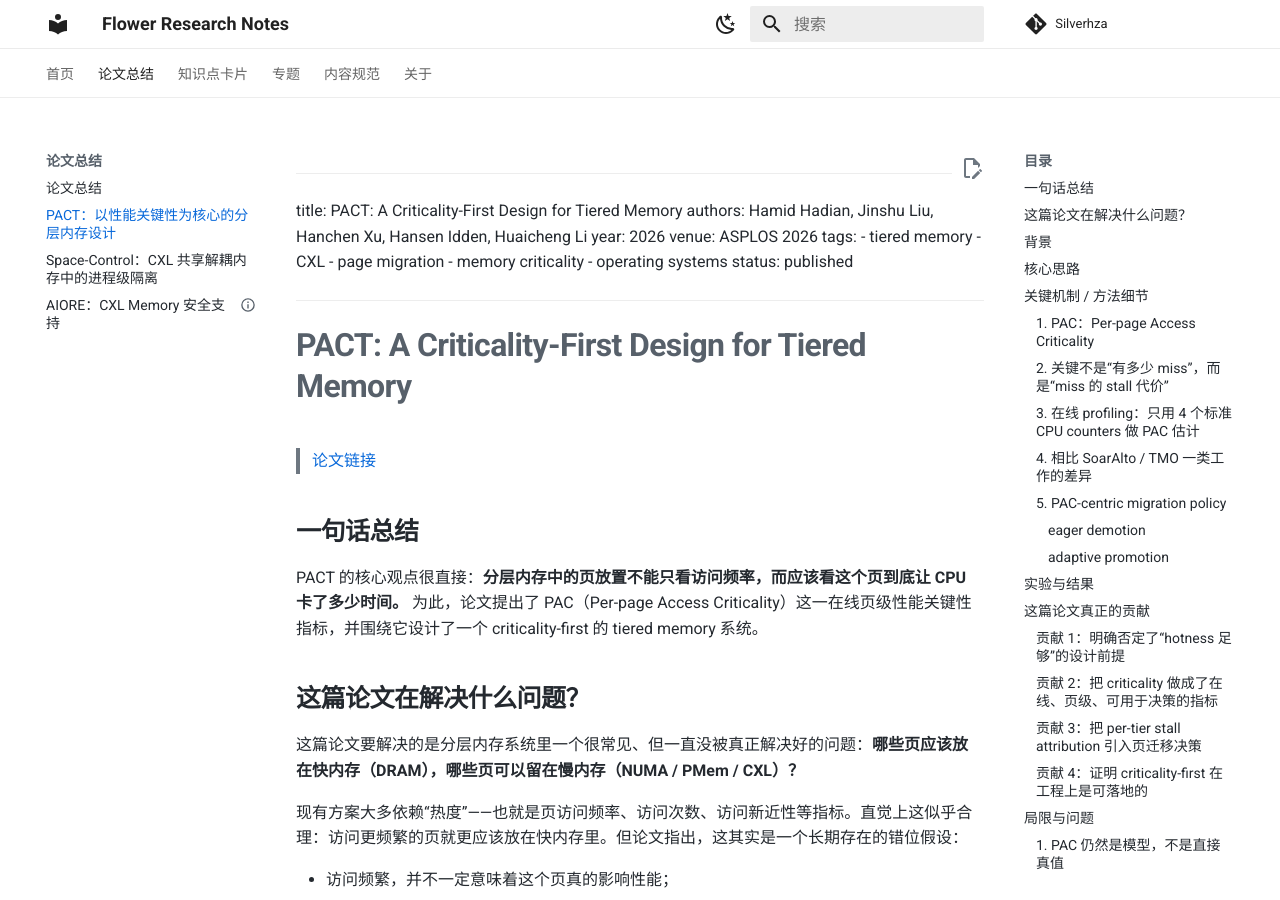
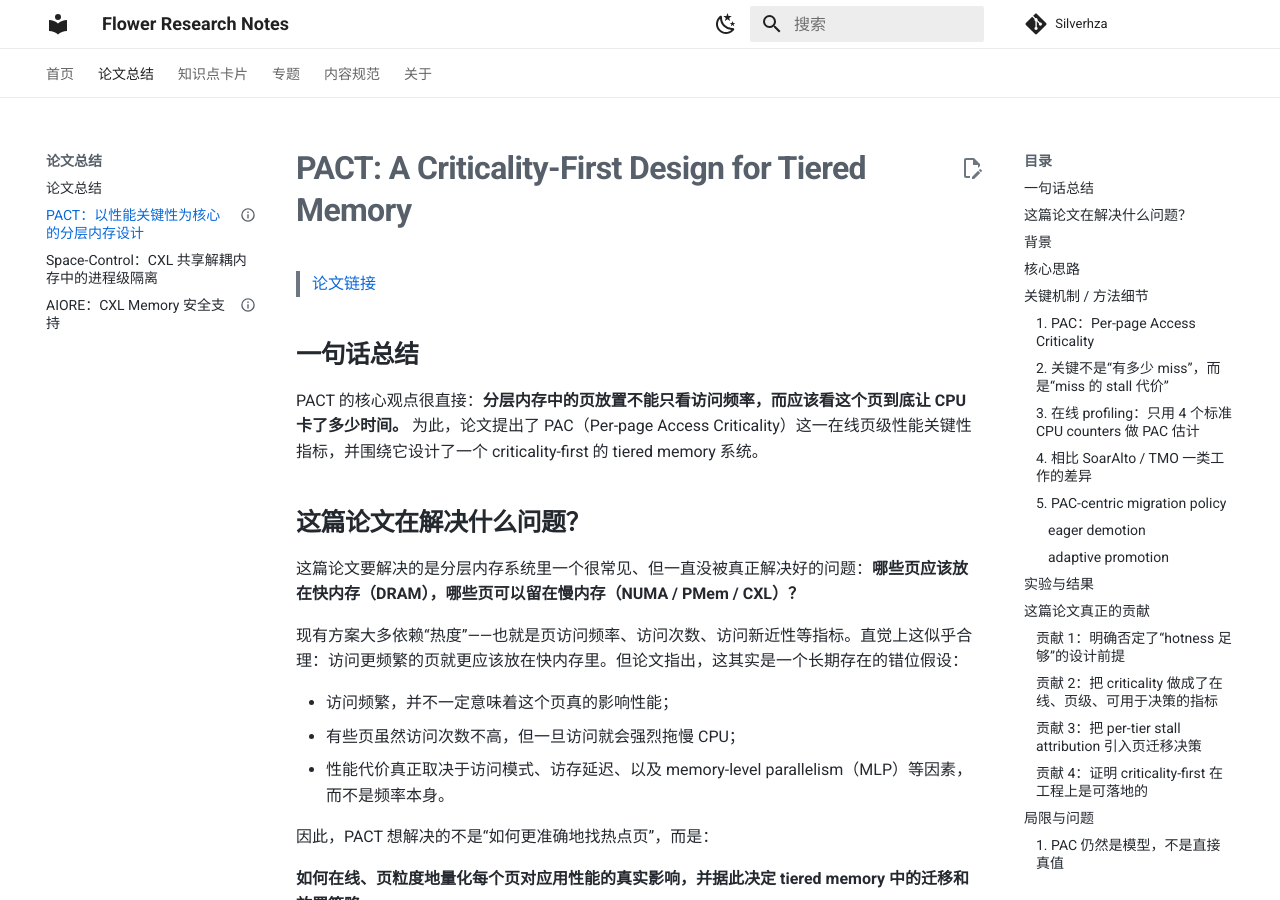
Before and after one commit to Silverhza/silverhza.github.io, an MkDocs documentation site: the page built from docs/papers/pact-tiered-memory-criticality.md, in a window 1280 px wide and 900 px high. Built offline with MkDocs 1.6.1 and Material for MkDocs 9.7.7, drawn with Linux system fonts in a browser that asks for light colours.

Commit message:
Update pact-tiered-memory-criticality.md

```diff
--- a/docs/papers/pact-tiered-memory-criticality.md
+++ b/docs/papers/pact-tiered-memory-criticality.md
@@ -1,5 +1,5 @@
 ---
-title: PACT: A Criticality-First Design for Tiered Memory
+title: "PACT: A Criticality-First Design for Tiered Memory"
 authors: Hamid Hadian, Jinshu Liu, Hanchen Xu, Hansen Idden, Huaicheng Li
 year: 2026
 venue: ASPLOS 2026
@@ -11,6 +11,7 @@ tags:
   - operating systems
 status: published
 ---
+
 # PACT: A Criticality-First Design for Tiered Memory
 
 > [论文链接](https://doi.org/10.1145/3779212.3790198)
```
